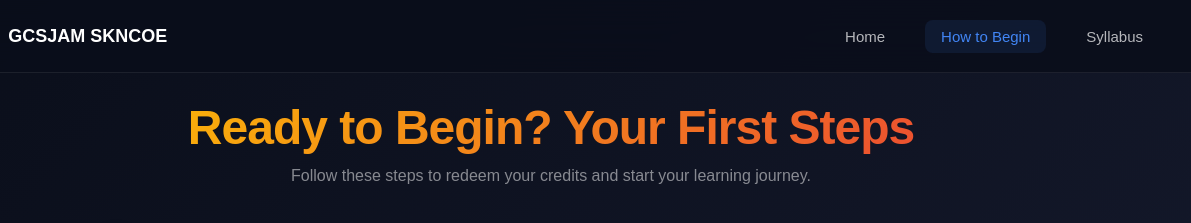
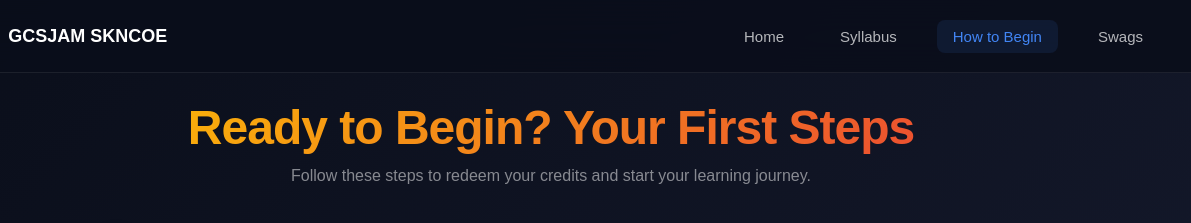
Before and after one commit to Swarnim31/cloud-study-jams-dashboard, a website: page how-to-begin.html in a window 1280 px wide. Shown: the top 223 px of the page, 89-1280 px from the left. Drawn offline with Linux system fonts and the light colour scheme; a web font is replaced by a local one.

Commit message:
Update how-to-begin.html

```diff
--- a/how-to-begin.html
+++ b/how-to-begin.html
@@ -249,12 +249,20 @@
             </div>
             <div class="nav-links">
                 <a href="index.html">Home</a>
-                <a class="active" href="how-to-begin.html">How to Begin</a>
                 <a href="syllabus.html">Syllabus</a>
+                <a href="how-to-begin.html">How to Begin</a>
+                <a href="index.html#swags" data-tab="swags">Swags</a>
             </div>
             <button class="menu-toggle" id="menuToggle" onclick="toggleMenu()">☰</button>
         </div>
     </nav>
+    <div class="mobile-menu-overlay" id="mobileMenu">
+        <a href="index.html">Home</a>
+        <a href="syllabus.html" onclick="toggleMenu()">Syllabus</a>
+        <a href="how-to-begin.html" onclick="toggleMenu()">How to Begin</a>
+        <a href="index.html#swags" data-tab="swags" onclick="toggleMenu()">Swags</a>
+    </div>
+
     <div class="mobile-menu-overlay" id="mobileMenu">
         <a href="index.html" onclick="toggleMenu()">Home</a>
         <a class="active" href="how-to-begin.html" onclick="toggleMenu()">How to Begin</a>
@@ -337,11 +345,16 @@
     </div>
 
     <script>
-        function toggleMenu() {
-            const menu = document.getElementById('mobileMenu');
-            const toggle = document.getElementById('menuToggle');
-            const body = document.body;
+    // --- Navigation Script for External Pages (Syllabus/How to Begin) ---
 
+    // 1. Function to toggle mobile menu
+    function toggleMenu() {
+        const menu = document.getElementById('mobileMenu');
+        const toggle = document.getElementById('menuToggle');
+        const body = document.body;
+
+        // Ensure menu elements exist before attempting to use them
+        if (menu && toggle) {
             menu.classList.toggle('open');
             body.classList.toggle('no-scroll');
 
@@ -353,6 +366,41 @@
                 toggle.style.transform = 'rotate(0deg)';
             }
         }
-    </script>
+    }
+
+    // 2. Logic to handle the 'Swags' link and set the 'active' state
+    window.addEventListener('load', () => {
+        const currentPath = window.location.pathname.split('/').pop() || 'index.html'; // Gets filename, default to index.html
+        const navLinks = document.querySelectorAll('nav a, #mobileMenu a');
+
+        // Loop through all navigation links
+        navLinks.forEach(a => {
+            const linkHref = a.getAttribute('href');
+
+            // --- A. Handle 'Swags' Link (Internal Routing) ---
+            if (a.getAttribute('data-tab') === 'swags') {
+                a.addEventListener('click', (e) => {
+                    e.preventDefault();
+                    // Force redirect to the Swags section of the main dashboard
+                    window.location.href = 'index.html#swags';
+                });
+            }
+
+            // --- B. Set Active State ---
+            a.classList.remove('active');
+
+            // Set link active if its href matches the current file being viewed
+            if (linkHref === currentPath) {
+                a.classList.add('active');
+            }
+
+            // Special case: If you click 'Home' from an external page, it will redirect back to index.html
+            if (linkHref === 'index.html' && currentPath === 'index.html') {
+                 a.classList.add('active');
+            }
+
+        });
+    });
+</script>
 </body>
 </html>
```
